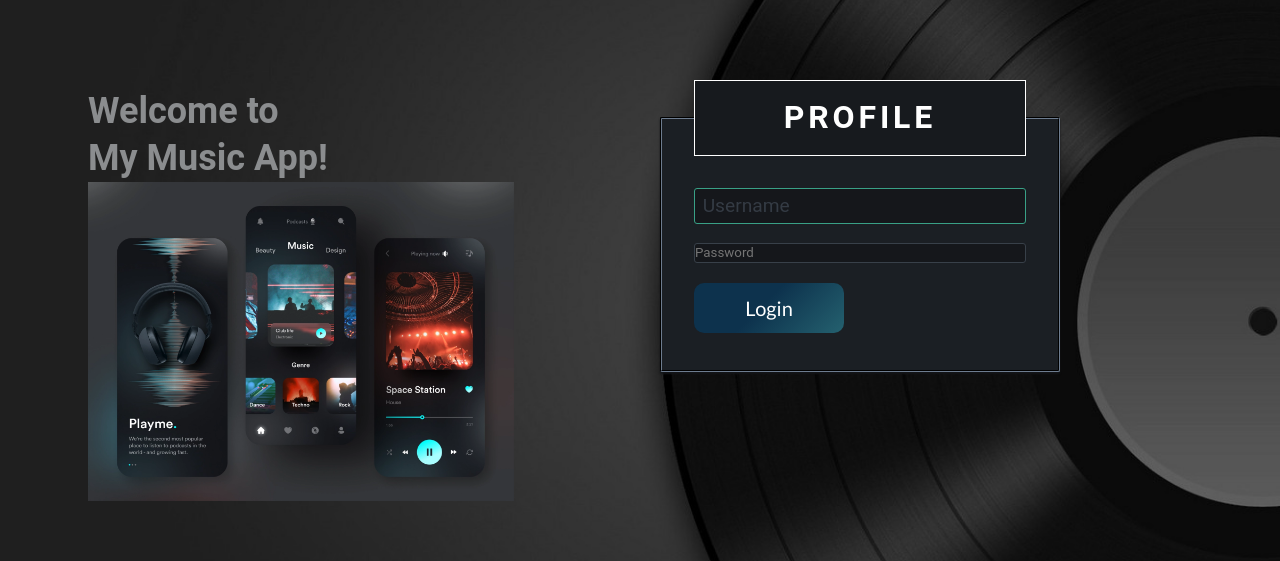
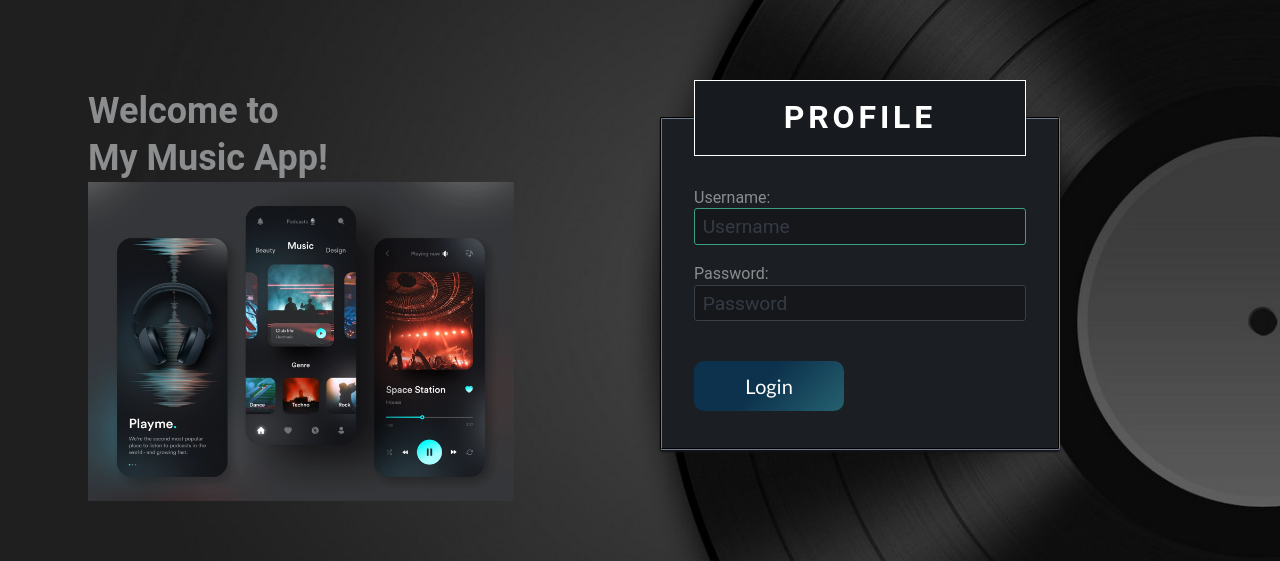
Before and after one commit to DimitarGenchev/Music-App, a Django app: page /login/ in a window 1280 px wide. Shown: the part 86-647 px from the top of the page. Run offline with Django 5.2, Linux system fonts and the light colour scheme.

Commit message:
Fixed login and register form styles and labels

```diff
--- a/ExamPrepDjango/musicapp/forms.py
+++ b/ExamPrepDjango/musicapp/forms.py
@@ -33,6 +33,12 @@ class ProfileBaseForm(forms.ModelForm):
 
 
 class ProfileCreateForm(auth_forms.UserCreationForm):
+    def __init__(self, *args, **kwargs):
+        super().__init__(*args, **kwargs)
+
+        self.fields['password1'].widget.attrs['placeholder'] = 'Enter password'
+        self.fields['password2'].widget.attrs['placeholder'] = 'Confirm password'
+
     class Meta(auth_forms.UserCreationForm.Meta):
         model = UserModel
         fields = ['username', 'email', 'password1', 'password2']
@@ -160,6 +166,12 @@ class LoginForm(auth_forms.AuthenticationForm):
         ),
     )
 
+    def __init__(self, *args, **kwargs):
+        super().__init__(*args, **kwargs)
+
+        self.fields['username'].label = 'Username:'
+        self.fields['password'].label = 'Password:'
+
 
 class SongBaseForm(forms.ModelForm):
     class Meta:
--- a/static/css/login.css
+++ b/static/css/login.css
@@ -38,25 +38,25 @@ input, input + label > i {
     transition: all 0.3s ease;
 }
 
-input[type=text], input[type=number], input[type=email] {
+input[type=text], input[type=number], input[type=email], input[type=password] {
     font-size: 1.2em;
     line-height: 1;
     padding: 0.3em 0.4em;
     margin: 0 0.5em 1em 0;
 }
 
-input[type=text]::-webkit-input-placeholder, input[type=number]::-webkit-input-placeholder, input[type=email]::-webkit-input-placeholder {
+input[type=text]::-webkit-input-placeholder, input[type=number]::-webkit-input-placeholder, input[type=email]::-webkit-input-placeholder, input[type=password]::-webkit-input-placeholder {
     color: #343b44;
     line-height: 1.2;
     -webkit-transition: all 0.2s ease;
     transition: all 0.2s ease;
 }
 
-input[type=text]:hover, input[type=number]:hover, input[type=email]:hover {
+input[type=text]:hover, input[type=number]:hover, input[type=email]:hover, input[type=password]:hover {
     border-color: #4e5966;
 }
 
-input[type=text]:focus, input[type=number]:focus, input[type=email]:focus {
+input[type=text]:focus, input[type=number]:focus, input[type=email]:focus, input[type=password]:focus {
     outline: none;
     border-color: #39a086;
 }
--- a/templates/common/login.html
+++ b/templates/common/login.html
@@ -19,7 +19,10 @@
             <fieldset>
                 <legend>Profile</legend>
                 {% csrf_token %}
+                <label for="{{ form.username.id }}">{{ form.username.label }}</label>
                 {{ form.username }}
+
+                <label for="{{ form.password.id }}">{{ form.password.label }}</label>
                 {{ form.password }}
                 <button type="submit" class="register">Login</button>
             </fieldset>
```
